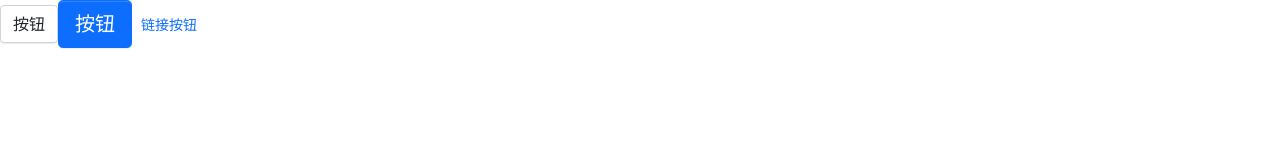
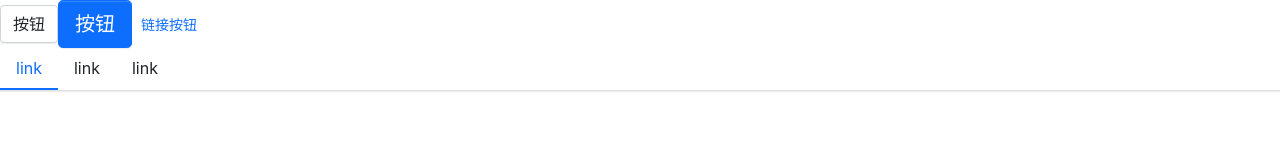
Before and after one commit to wsq520/mini-react-antd, a React (Create React App) app: page / in a window 1280 px wide. Shown: the top 160 px of the page. Built offline with nearby package versions, Linux system fonts and the light colour scheme.

Commit message:
修改button测试文件和实现Menu组件部分功能

```diff
--- a/src/App.tsx
+++ b/src/App.tsx
@@ -1,16 +1,30 @@
 import React from "react";
-import Button, { ButtonType, ButtionSize } from "./components/Button/button";
+import Button from "./components/Button/button";
+import Menu from "./components/Menu/menu";
+import MenuItem from "./components/Menu/menuItem";
 
 function App() {
   return (
     <div className="App">
-      <Button>按钮</Button>
-      <Button btnType={ButtonType.Primary} size={ButtionSize.Large}>
-        按钮
-      </Button>
-      <Button btnType={ButtonType.Link} size={ButtionSize.Small} href="http://www.baidu.com">
-        链接按钮
-      </Button>
+      <div>
+        {" "}
+        <Button>按钮</Button>
+        <Button btnType='primary' size='lg'>
+          按钮
+        </Button>
+        <Button
+          btnType='link'
+          size='sm'
+          href="http://www.baidu.com"
+        >
+          链接按钮
+        </Button>
+      </div>
+      <Menu defaultIndex={0} onSelect={(index) => console.log(index)}>
+        <MenuItem index={0}>link</MenuItem>
+        <MenuItem index={1}>link</MenuItem>
+        <MenuItem index={2}>link</MenuItem>
+      </Menu>
     </div>
   );
 }
--- a/src/components/Button/button.tsx
+++ b/src/components/Button/button.tsx
@@ -1,17 +1,8 @@
 import React from "react";
 import classNames from "classnames";
 
-export enum ButtionSize {
-  Large = "lg",
-  Small = "sm",
-}
-
-export enum ButtonType {
-  Primary = "primary",
-  Default = "default",
-  Danger = "danger",
-  Link = "link",
-}
+export type ButtionSize = "lg" | "sm"
+export type ButtonType = 'primary' | 'default' | 'danger' | 'link'
 
 interface BaseButtonProps {
   className?: string;
@@ -35,10 +26,10 @@
   const classes = classNames("btn", className, {
     [`btn-${btnType}`]: btnType,
     [`btn-${size}`]: size,
-    disabled: btnType === ButtonType.Link && disabled,
+    disabled: btnType === 'link' && disabled,
   });
 
-  if (btnType === ButtonType.Link && href) {
+  if (btnType === 'link' && href) {
     return (
       <a className={classes} href={href} {...resetProps}>
         {children}
@@ -55,7 +46,7 @@
 
 Button.defaultProps = {
   disabled: false,
-  btnType: ButtonType.Default,
+  btnType: 'default',
 };
 
 export default Button;
--- /dev/null
+++ b/src/components/Menu/_style.scss
@@ -0,0 +1,98 @@
+.my-menu {
+  display: flex;
+  flex-wrap: wrap;
+  padding-left: 0;
+  margin-bottom: 30px;
+  list-style: none;
+  border-bottom: $menu-border-width solid $menu-border-color;
+  box-shadow: $menu-box-shadow;
+  >.menu-item {
+    padding: $menu-item-padding-y $menu-item-padding-x;
+    cursor: pointer;
+    transition: $menu-transition;
+    &:hover, &:focus {
+      text-decoration: none;
+    }
+    &.is-disabled {
+      color: $menu-item-disabled-color;
+      pointer-events: none;
+      cursor: default;
+    }
+    &.is-active, &:hover {
+      color: $menu-item-active-color;
+      border-bottom: $menu-item-active-border-width solid $menu-item-active-color;
+    }
+  }
+  .submenu-item {
+    position: relative;
+    .submenu-title {
+      display: flex;
+      align-items: center;
+    }
+    .arrow-icon {
+      transition: transform .25s ease-in-out;
+      margin-left: 3px;
+    }
+    &:hover {
+      .arrow-icon {
+        transform: rotate(180deg);
+      }
+    }
+  }
+  .is-vertical {
+    .arrow-icon {
+      transform: rotate(0deg) !important;
+    }
+  }
+  .is-vertical.is-opened {
+    .arrow-icon {
+      transform: rotate(180deg) !important;
+    }
+  }
+  .my-submenu {
+    //display: none;
+    list-style:none;
+    padding-left: 0;
+    white-space: nowrap;
+    //transition: $menu-transition;
+    .menu-item {
+      padding: $menu-item-padding-y $menu-item-padding-x;
+      cursor: pointer;
+      transition: $menu-transition;
+      color: $body-color;
+      &.is-active, &:hover {
+        color: $menu-item-active-color !important;
+      }
+    }
+  }
+  .my-submenu.menu-opened {
+    //display: block;
+  }
+}
+.menu-horizontal {
+  >.menu-item {
+    border-bottom: $menu-item-active-border-width solid transparent;
+  }
+  .my-submenu {
+    position: absolute;
+    background: $white;
+    z-index: 100;
+    top: calc(100% + 8px);
+    left: 0;
+    border: $menu-border-width solid $menu-border-color;
+    box-shadow: $submenu-box-shadow;
+  }
+}
+.menu-vertical {
+  flex-direction: column;
+  border-bottom: 0px;
+  margin: 10px 20px;
+  border-right: $menu-border-width solid $menu-border-color;
+  >.menu-item {
+    border-left: $menu-item-active-border-width solid transparent;
+    &.is-active, &:hover {
+      border-bottom: 0px;
+      border-left: $menu-item-active-border-width solid $menu-item-active-color;
+    }
+  }
+}
--- /dev/null
+++ b/src/components/Menu/menu.tsx
@@ -0,0 +1,56 @@
+import React, { useState, createContext } from "react";
+import classNames from "classnames";
+
+type MenuMode = "horizontal" | "vertical";
+type SelectCallback = (selectedIndex: number) => void;
+
+export interface MenuProps {
+  defaultIndex?: number;
+  className?: string;
+  mode?: MenuMode;
+  style?: React.CSSProperties;
+  children?: React.ReactNode;
+  onSelect?: SelectCallback;
+}
+
+interface IMenuContext {
+  index: number;
+  onSelect?: SelectCallback;
+}
+
+export const MenuContext = createContext<IMenuContext>({ index: 0 });
+
+const Menu: React.FC<MenuProps> = (props) => {
+  const { className, mode, style, children, defaultIndex, onSelect } = props;
+  const [currentActive, setActive] = useState(defaultIndex);
+  const classes = classNames("my-menu", className, {
+    "menu-vertical": mode === "vertical",
+  });
+
+  const handleClick = (index: number) => {
+    setActive(index);
+    if (onSelect) {
+      onSelect(index);
+    }
+  };
+
+  const passedContext: IMenuContext = {
+    index: currentActive ? currentActive : 0,
+    onSelect: handleClick,
+  };
+
+  return (
+    <ul className={classes} style={style}>
+      <MenuContext.Provider value={passedContext}>
+        {children}
+      </MenuContext.Provider>
+    </ul>
+  );
+};
+
+Menu.defaultProps = {
+  defaultIndex: 0,
+  mode: "horizontal",
+};
+
+export default Menu;
--- /dev/null
+++ b/src/components/Menu/menuItem.tsx
@@ -0,0 +1,38 @@
+import React, { useContext } from "react";
+import classNames from "classnames";
+import { MenuContext } from './menu';
+
+export interface MenuItemProps {
+  index: number;
+  disabled?: boolean;
+  className?: string;
+  style?: React.CSSProperties;
+  children?: React.ReactNode;
+}
+
+const MenuItem: React.FC<MenuItemProps> = (props) => {
+  const {className, disabled, index, style, children} = props;
+  const context = useContext(MenuContext);
+  const classes = classNames('menu-item', className, {
+    'is-disabled': disabled,
+    'is-active': context.index === index,
+  })
+
+  const handleClick = () => {
+    if(context.onSelect && !disabled) {
+      context.onSelect(index);
+    }
+  }
+
+  return (
+    <li className={classes} style={style} onClick={handleClick}>
+      {children}
+    </li>
+  )
+};
+
+MenuItem.defaultProps = {
+
+};
+
+export default MenuItem;
--- a/src/styles/index.scss
+++ b/src/styles/index.scss
@@ -9,3 +9,6 @@
 
 // button style
 @import "../components/Button/style";
+
+// menu style
+@import "../components/Menu/style";
```
Also changed, not shown: 2 other files (tests, documents, lock files or other folders).
